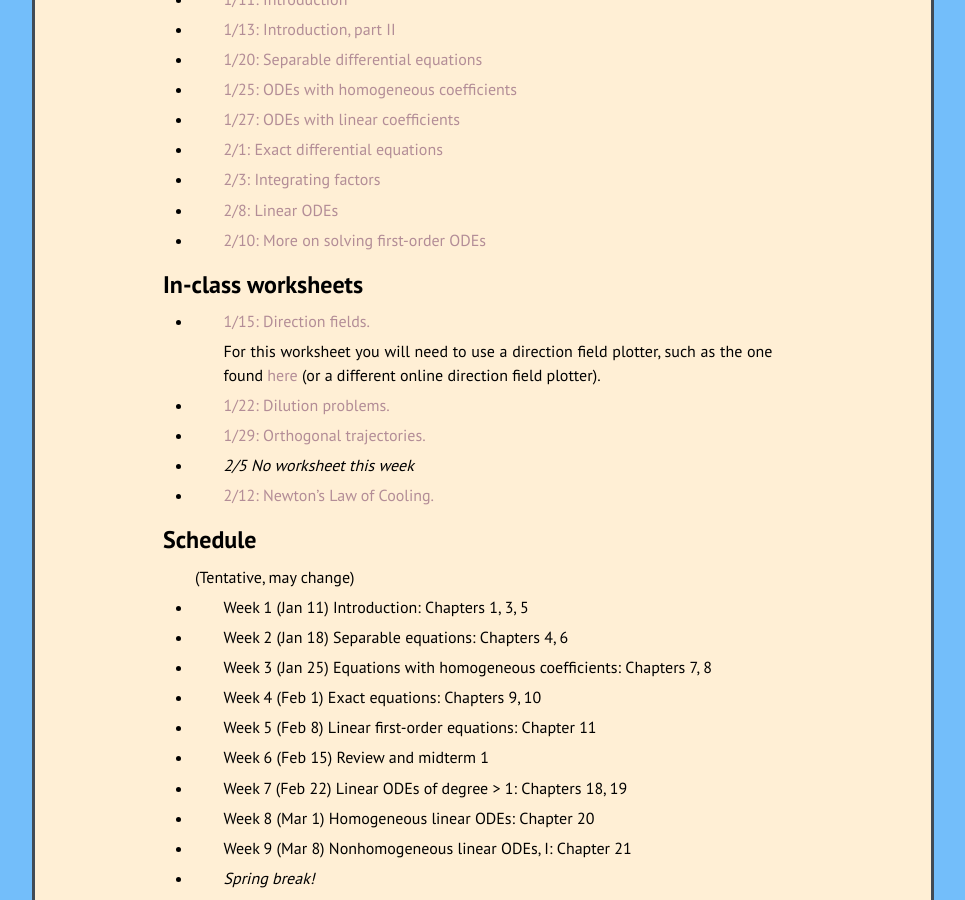
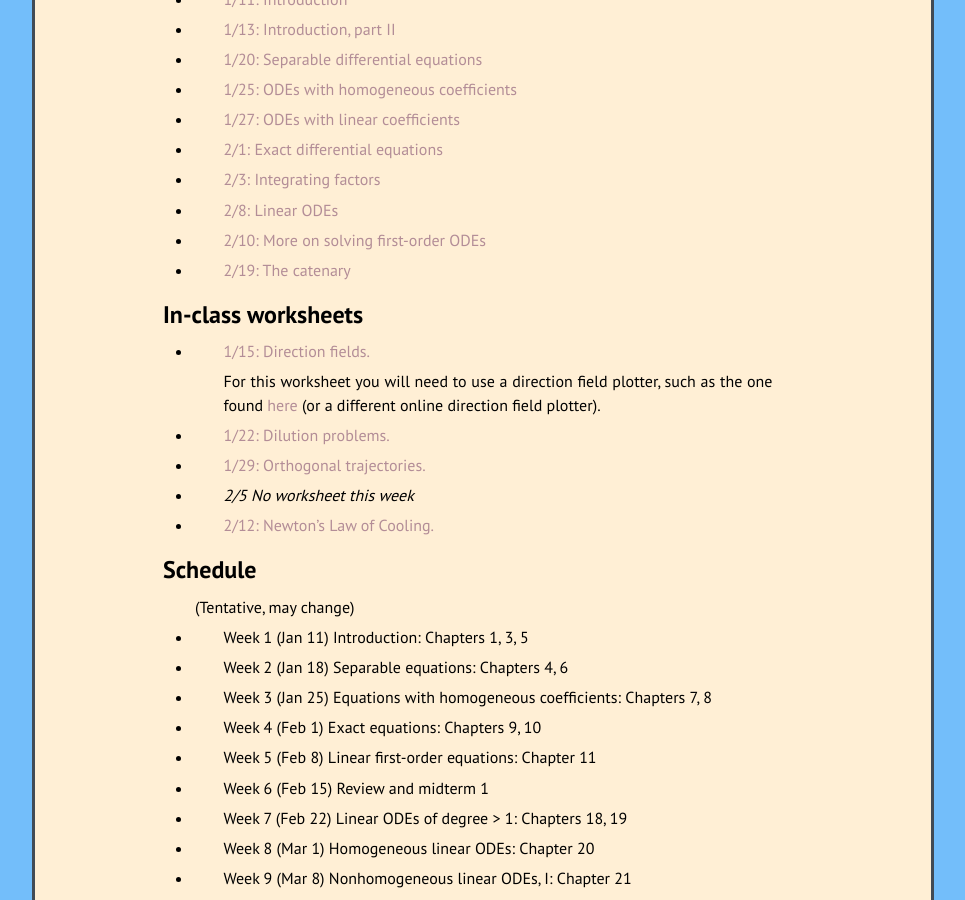
Before and after one commit to kamerynjw/kamerynjw.github.io, a Jekyll site: the page built from teaching/2021/math302.md, in a window 1280 px wide and 900 px high, scrolled down 771 px. Shown: the whole window, without its empty margins (157-1122 px from the left). Built offline with Jekyll 4.4.1, drawn with Linux system fonts in a browser that asks for light colours; nearby versions of some CDN libraries.

Commit message:
catenary slides

```diff
--- a/teaching/2021/math302.md
+++ b/teaching/2021/math302.md
@@ -44,6 +44,8 @@ Lecture notes
 * [2/8: Linear ODEs]({{ page.url }}bernoulli.pdf)
 
 * [2/10: More on solving first-order ODEs]({{ page.url }}more-examples.pdf)
+
+* [2/19: The catenary]({{ page.url }}catenary.pdf)
 
 
 In-class worksheets
```
Also changed, not shown: 1 other file.
